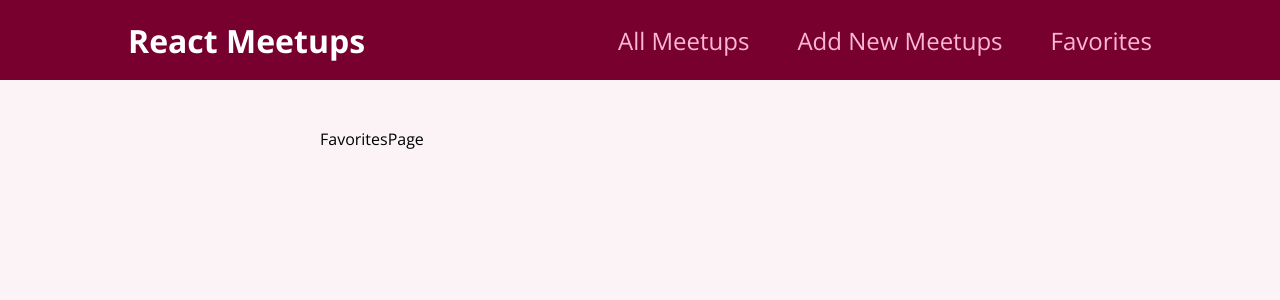
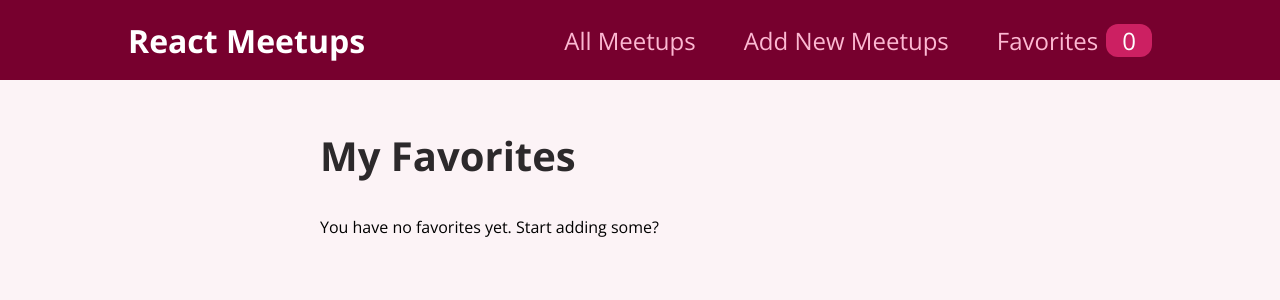
Before and after one commit to MChiancone/react-course, a React (Create React App) app: page /favorites in a window 1280 px wide. Shown: the top 300 px of the page. Built offline with nearby package versions, Linux system fonts and the light colour scheme.

Commit message:
ReactContext

```diff
--- a/src/components/layout/MainNavigation.js
+++ b/src/components/layout/MainNavigation.js
@@ -1,10 +1,15 @@
 import React from 'react';
+import { useContext } from 'react';
+
 import { Link } from 'react-router-dom';
 
 import classes from './MainNavigation.module.css';
+import FavoritesContext from '../../store/favorites-context';
 
 // Main Navbar that is rendered in Layout Wrapper component.
 const MainNavigation = () => {
+  const favoritesCtx = useContext(FavoritesContext);
+
   return (
     <header className={classes.header}>
       <div className={classes.logo}>React Meetups</div>
@@ -17,7 +22,10 @@
             <Link to="/new-meetup">Add New Meetups</Link>
           </li>
           <li>
-            <Link to="/favorites">Favorites</Link>
+            <Link to="/favorites">
+              Favorites
+              <span className={classes.badge}>{favoritesCtx.totalFavorites} </span>
+            </Link>
           </li>
         </ul>
       </nav>
--- a/src/components/meetups/MeetupItem.js
+++ b/src/components/meetups/MeetupItem.js
@@ -1,12 +1,31 @@
 import React from 'react';
 import classes from './MeetupItem.module.css';
 import Card from '../ui/Card';
-
+import { useContext } from 'react';
+import FavoritesContext from '../../store/favorites-context';
 //  Child Component of MeetupList and getting props from there.
 //  Renders out a Card Component of DummyData that was passed down from AllMeetupsPage-->MeetupList-->here(MeetupItem) as props.
 // Card Component is used for simple styling around the MeetupItemComponent(DummyData).
 
 const MeetupItem = (props) => {
+  const favoritesCtx = useContext(FavoritesContext);
+
+  const itemIsFavorite = favoritesCtx.itemIsFavorite(props.id);
+
+  function toggleFavoriteStatusHandler() {
+    if (itemIsFavorite) {
+      favoritesCtx.removeFavorite(props.id);
+    } else {
+      favoritesCtx.addFavorite({
+        id: props.id,
+        title: props.title,
+        description: props.description,
+        image: props.image,
+        address: props.address,
+      });
+    }
+  }
+
   return (
     <li className={classes.item}>
       <Card>
@@ -18,8 +37,10 @@
           <address>{props.address}</address>
           <p>{props.description}</p>
         </div>
-        <div>
-          <button className={classes.action}>To Favorites</button>
+        <div className={classes.actions}>
+          <button onClick={toggleFavoriteStatusHandler}>
+            {itemIsFavorite ? 'Remove from Favorites' : 'To Favorites'}{' '}
+          </button>
         </div>
       </Card>
     </li>
--- a/src/index.js
+++ b/src/index.js
@@ -4,10 +4,13 @@
 
 import './index.css';
 import App from './App';
+import { FavoritesContextProvider } from './store/favorites-context';
 
 const root = ReactDOM.createRoot(document.getElementById('root'));
 root.render(
-  <BrowserRouter>
-    <App />
-  </BrowserRouter>
+  <FavoritesContextProvider>
+    <BrowserRouter>
+      <App />
+    </BrowserRouter>
+  </FavoritesContextProvider>
 );
--- a/src/pages/Favorites.js
+++ b/src/pages/Favorites.js
@@ -1,7 +1,25 @@
 import React from 'react';
+import { useContext } from 'react';
+import FavoritesContext from '../store/favorites-context';
+import MeetupList from '../components/meetups/MeetupList';
 
 const FavoritesPage = () => {
-  return <div>FavoritesPage</div>;
+  const favoritesCtx = useContext(FavoritesContext);
+
+  let content;
+
+  if (favoritesCtx.totalFavorites === 0) {
+    content = <p>You have no favorites yet. Start adding some?</p>;
+  } else {
+    content = <MeetupList meetups={favoritesCtx.favorites} />;
+  }
+
+  return (
+    <section>
+      <h1>My Favorites</h1>
+      {content}
+    </section>
+  );
 };
 
 export default FavoritesPage;
--- a/src/store/favorites-context.js
+++ b/src/store/favorites-context.js
@@ -3,9 +3,12 @@
 const FavoritesContext = createContext({
   favorites: [],
   totalFavorites: 0,
+  addFavorite: (favoriteMeetup) => {},
+  removeFavorite: (meetupId) => {},
+  itemIsFavorite: (meetupId) => {},
 });
 
-const FavoritesContextProvider = (props) => {
+export const FavoritesContextProvider = (props) => {
   const [userFavorites, setUserFavorites] = useState([]);
 
   function addFavoriteHandler(favoriteMeetup) {
@@ -27,9 +30,12 @@
   const context = {
     favorites: userFavorites,
     totalFavorites: userFavorites.length,
+    addFavorite: addFavoriteHandler,
+    removeFavorite: removeFavoriteHandler,
+    itemIsFavorite: itemIsFavoriteHandler,
   };
 
   return <FavoritesContext.Provider value={context}> {props.children} </FavoritesContext.Provider>;
 };
 
-export default FavoritesContextProvider;
+export default FavoritesContext;
```
